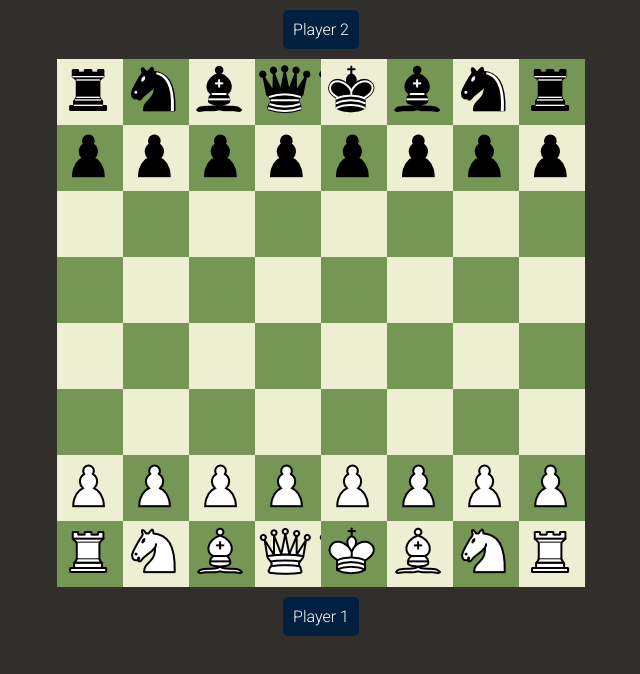
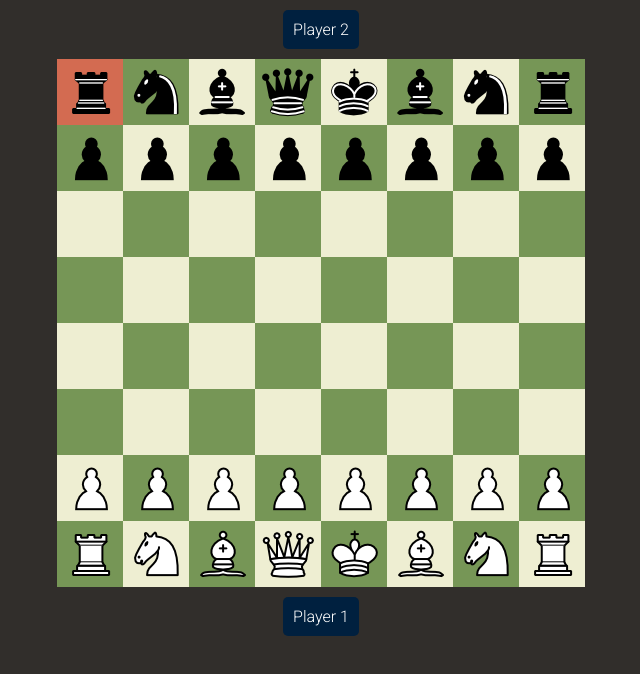
Before and after one commit to ram1660/Cyber4s-Precourse, a plain HTML site: page index.html in a window 1280 px wide. Both pictures are taken after a click on the element 409 px from the left and 92 px from the top of the page. Shown: the whole page, without its empty margins (319-959 px from the left). Drawn offline with Linux system fonts and the light colour scheme.

Commit message:
Implemented selected cell.

```diff
--- a/main.js
+++ b/main.js
@@ -1,4 +1,5 @@
 const BOARD_LENGTH = 8;
+let currentPaintedCell;
 window.addEventListener("load", setupGui);
 
 function setupGui() {
@@ -19,81 +20,117 @@ function setupGui() {
   elementVar.innerText = "Player 1";
   boardContainer.appendChild(elementVar);
   boardContainer.addEventListener("click", (e) => {
-    console.log(e.target);
+    placeMark(e);
   });
 }
 
+function placeMark(e){
+  const clickedCell = e.target;
+  if(!clickedCell.classList.contains("piece")) return;
+  // We know for sure it's a piece
+  if(currentPaintedCell === undefined){
+    currentPaintedCell = clickedCell;
+    currentPaintedCell.classList.add("selectedCell");
+    // let [posRow, posCol] = [currentPaintedCell.parentElement.rowIndex, currentPaintedCell.cellIndex];
+    // if((posRow + posCol) % 2 === 0) currentPaintedCell.classList.remove("selected");
+  }else{
+    currentPaintedCell.classList.remove("selectedCell");
+    currentPaintedCell = clickedCell;
+    currentPaintedCell.classList.add("selectedCell");
+  }
+}
+
+
 function piecePlacer(row, column, node) {
   if (row === 0) {
-    node.style.cursor = "pointer";
     switch (column) {
       case 0:
         node.style.backgroundImage = "url('pieces/bRook.png')";
+        node.classList.add("piece");
         break;
       case 1:
         node.style.backgroundImage = "url('pieces/bKnight.png')";
+        node.classList.add("piece");
         break;
       case 2:
         node.style.backgroundImage = "url('pieces/bBishop.png')";
+        node.classList.add("piece");
         break;
       case 3:
         node.style.backgroundImage = "url('pieces/bQueen.png')";
+        node.classList.add("piece");
         break;
       case 4:
         node.style.backgroundImage = "url('pieces/bKing.png')";
+        node.classList.add("piece");
         break;
       case 5:
         node.style.backgroundImage = "url('pieces/bBishop.png')";
+        node.classList.add("piece");
         break;
       case 6:
         node.style.backgroundImage = "url('pieces/bKnight.png')";
+        node.classList.add("piece");
         break;
       case 7:
         node.style.backgroundImage = "url('pieces/bRook.png')";
+        node.classList.add("piece");
         break;
       default:
         break;
     }
   } else if (row === 1) {
     node.style.backgroundImage = "url('pieces/bPawn.png')";
+    node.classList.add("piece");
   } else if (row === 6) {
     node.style.backgroundImage = "url('pieces/wPawn.png')";
+    node.classList.add("piece");
   } else if (row === 7) {
     switch (column) {
       case 0:
         node.style.backgroundImage = "url('pieces/wRook.png')";
+        node.classList.add("piece");
         break;
       case 1:
         node.style.backgroundImage = "url('pieces/wKnight.png')";
-
+        node.classList.add("piece");
         break;
       case 2:
         node.style.backgroundImage = "url('pieces/wBishop.png')";
+        node.classList.add("piece");
 
         break;
       case 3:
         node.style.backgroundImage = "url('pieces/wQueen.png')";
+        node.classList.add("piece");
 
         break;
       case 4:
         node.style.backgroundImage = "url('pieces/wKing.png')";
+        node.classList.add("piece");
 
         break;
       case 5:
         node.style.backgroundImage = "url('pieces/wBishop.png')";
+        node.classList.add("piece");
 
         break;
       case 6:
         node.style.backgroundImage = "url('pieces/wKnight.png')";
+        node.classList.add("piece");
 
         break;
       case 7:
         node.style.backgroundImage = "url('pieces/wRook.png')";
+        node.classList.add("piece");
         break;
       default:
         break;
     }
   }
+  if(node.classList.contains("piece")) node.style.cursor = "pointer";
+  node.style.backgroundRepeat = "no-repeat";
+  node.style.backgroundPosition = "center";
 }
 
 function buildBoard() {
--- a/style.css
+++ b/style.css
@@ -48,3 +48,7 @@ body{
     border-radius: 5px;
     font-family: 'Roboto', sans-serif;
 }
+
+.selectedCell{
+    background-color: #d36b51;
+}
```
